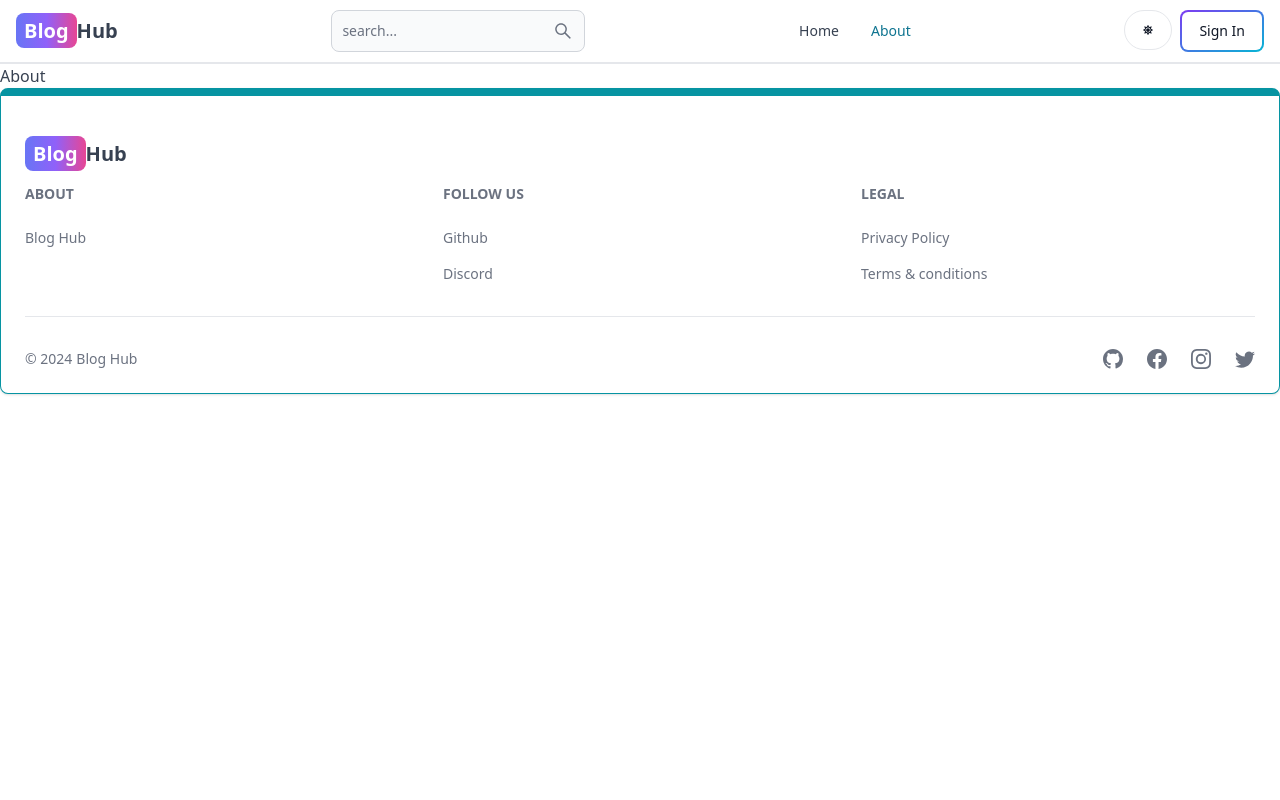
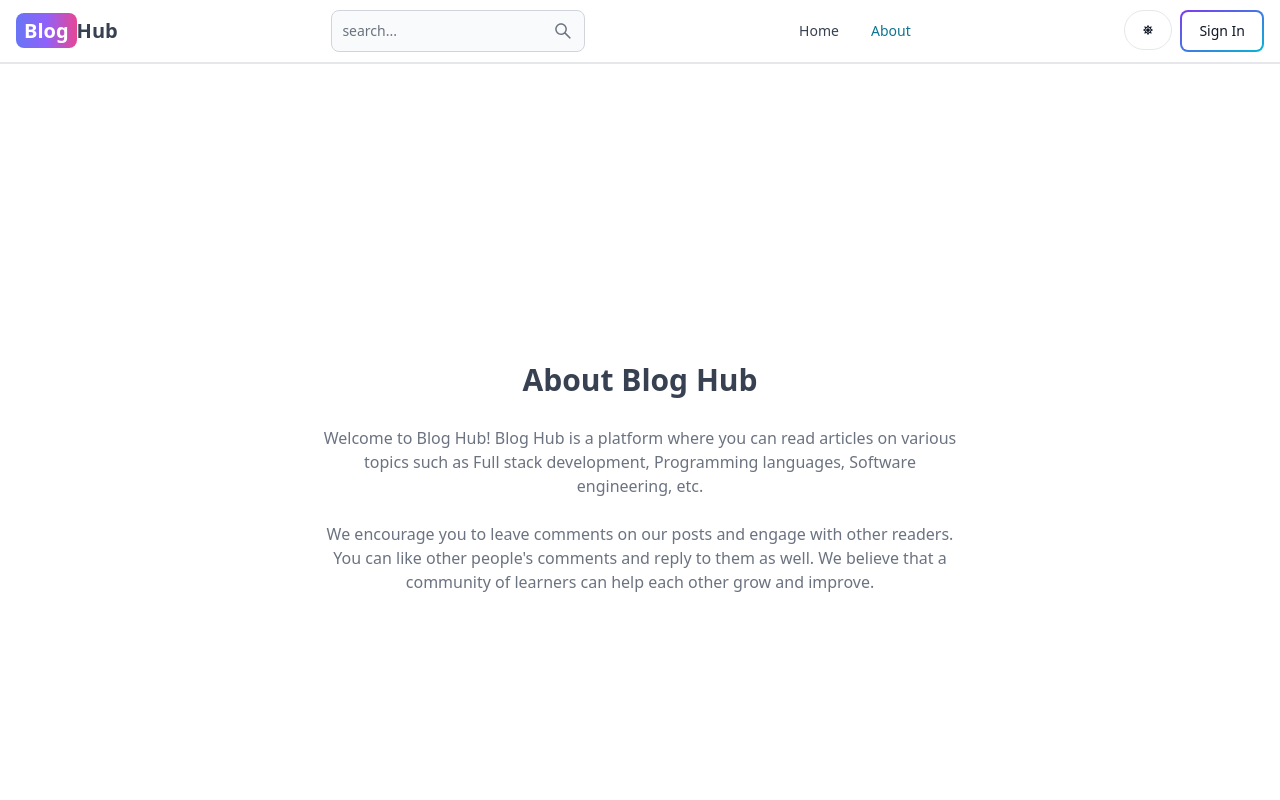
Before and after one commit to Mdsaleh99/Blog-Hub, a React (Vite) app in the folder client/: page /about in a window 1280 px wide. Shown: the top 800 px of the page. Built offline with nearby package versions, Linux system fonts and the light colour scheme; no server answers.

Commit message:
completed about page

```diff
--- a/client/src/pages/About.jsx
+++ b/client/src/pages/About.jsx
@@ -2,8 +2,29 @@ import React from 'react'
 
 function About() {
   return (
-    <div>About</div>
-  )
+    <div className="min-h-screen flex items-center justify-center">
+      <div className="max-w-2xl mx-auto p-3 text-center">
+        <div>
+          <h1 className="text-3xl font-semibold text-center my-7">
+            About Blog Hub
+          </h1>
+          <div className="text-md text-gray-500 flex flex-col gap-6">
+            <p>
+              Welcome to Blog Hub! Blog Hub is a platform where you can read
+              articles on various topics such as Full stack development,
+              Programming languages, Software engineering, etc.
+            </p>
+            <p>
+              We encourage you to leave comments on our posts and engage with
+              other readers. You can like other people's comments and reply to
+              them as well. We believe that a community of learners can help
+              each other grow and improve.
+            </p>
+          </div>
+        </div>
+      </div>
+    </div>
+  );
 }
 
 export default About
```
